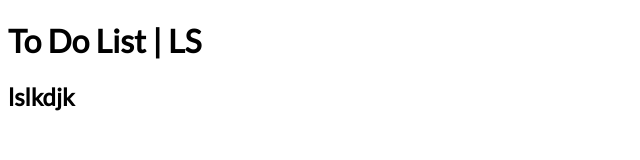
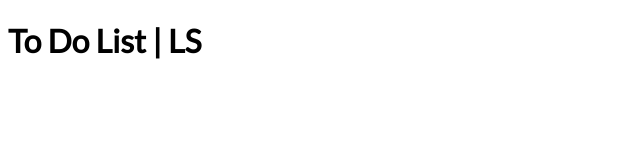
Before and after one commit to Lucas-ads10/To-Do-List-JS, a plain HTML site: page index.html in a window 1280 px wide. Shown: the whole page, without its empty margins (0-640 px from the left). Drawn offline with Linux system fonts and the light colour scheme.

Commit message:
Alterando html

```diff
--- a/index.html
+++ b/index.html
@@ -9,7 +9,6 @@
 </head>
 <body>
     <h1>To Do List | LS</h1>
-    <h2>lslkdjk</h2>
 </body>
 <script src="script.js"></script>
 </html>
```
